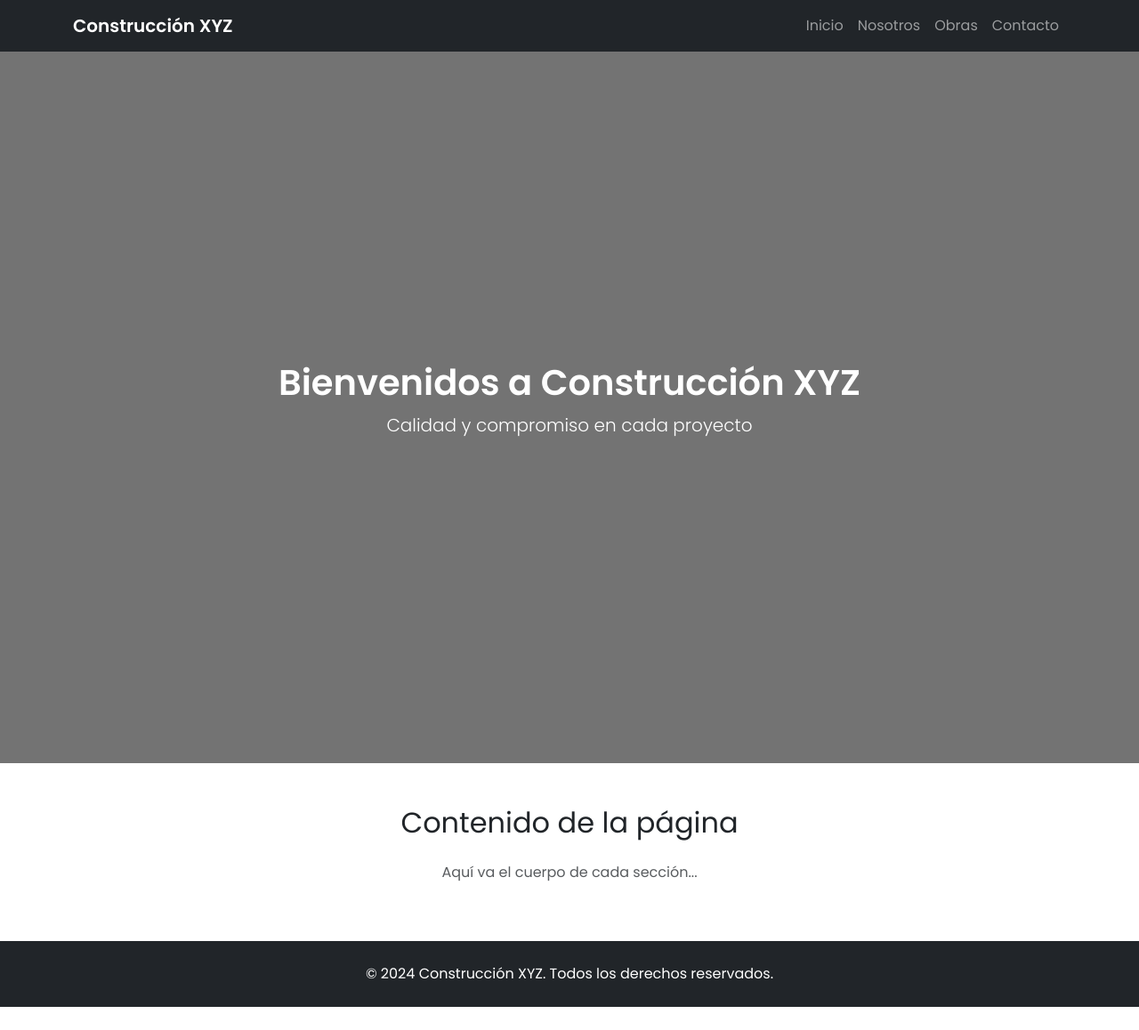
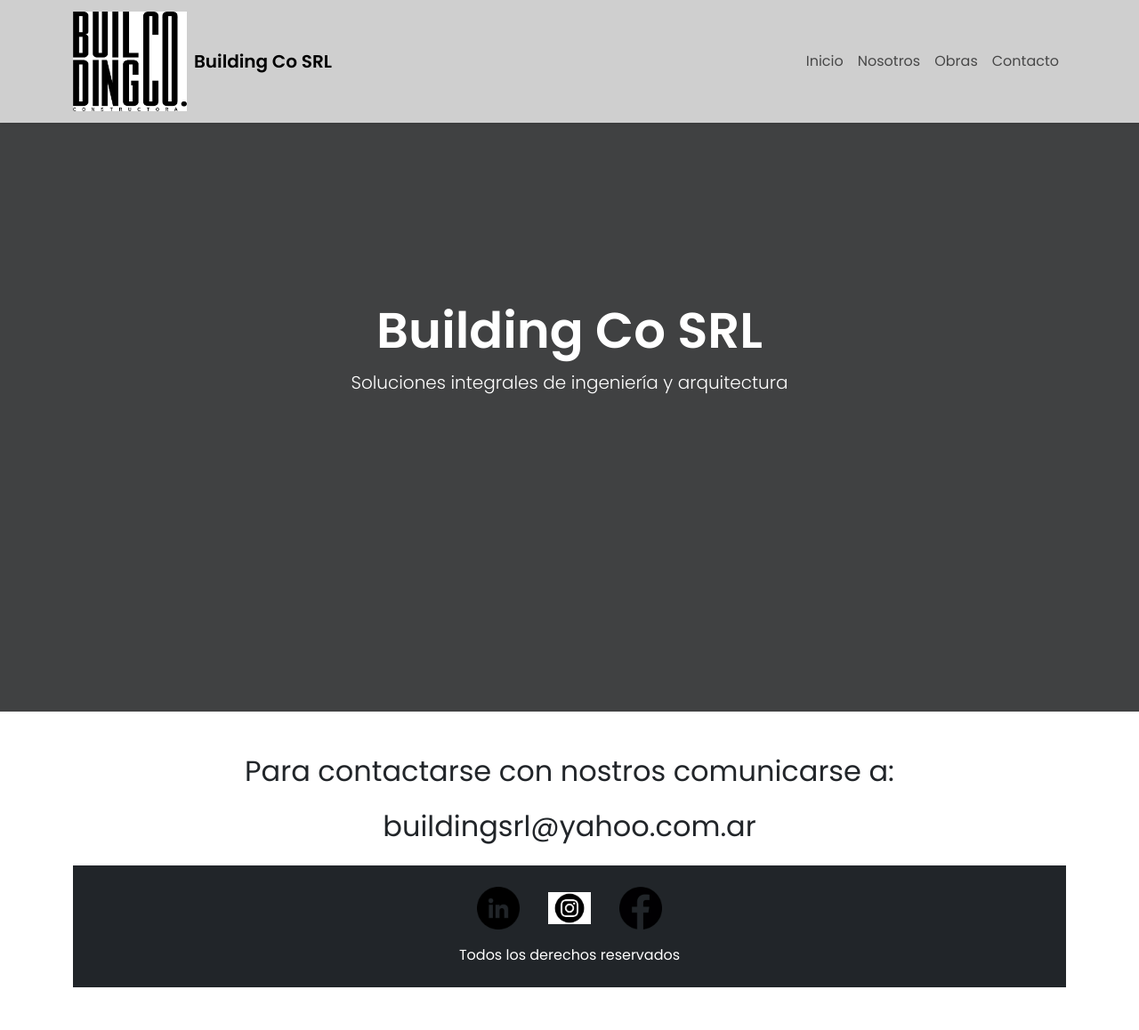
Before and after one commit to nicosilv87/constructora_proyecto, a plain HTML site: page pages/contacto.html in a window 1280 px wide. Shown: the whole page at 89% size. Before the commit the page ends 1132 px from the top, so only its background shows below. Drawn offline with nearby package versions, Linux system fonts and the light colour scheme.

Commit message:
correcciones 3

```diff
--- a/pages/contacto.html
+++ b/pages/contacto.html
@@ -3,61 +3,80 @@
 <head>
   <meta charset="UTF-8">
   <meta name="viewport" content="width=device-width, initial-scale=1.0">
-  <title>Construcción XYZ</title>
+  <title>Building Co SRL</title>
 
 
   <link rel="icon" type="image/png" href="./img/LogoBuilding.jpg">
 
 
-  <link href="https://cdn.jsdelivr.net/npm/bootstrap@5.3.0/dist/css/bootstrap.min.css" rel="stylesheet">
-
-
+  <link rel="preconnect" href="https://fonts.googleapis.com">
+  <link rel="preconnect" href="https://fonts.gstatic.com" crossorigin>
   <link href="https://fonts.googleapis.com/css2?family=Poppins:wght@300;400;600&display=swap" rel="stylesheet">
 
 
-  <link rel="stylesheet" href="../css/style.css">
+  <link href="https://cdn.jsdelivr.net/npm/bootstrap@5.3.3/dist/css/bootstrap.min.css" rel="stylesheet">
+
+
+  <link rel="stylesheet" href="../CSS/style.css">
 </head>
 <body class="d-flex flex-column min-vh-100">
 
-  <nav class="navbar navbar-expand-lg navbar-dark bg-dark">
+  <!-- Header -->
+  <header class="index-header position-relative">
+    <nav class="navbar navbar-expand-lg bg-white bg-opacity-75 fixed-top shadow-sm">
       <div class="container">
-      <a class="navbar-brand fw-bold" href="index.html">Construcción XYZ</a>
-      <button class="navbar-toggler" type="button" data-bs-toggle="collapse" data-bs-target="#navbarNav"
-              aria-controls="navbarNav" aria-expanded="false" aria-label="Toggle navigation">
+        <a class="navbar-brand d-flex align-items-center" href="../index.html">
+          <img class="logotipo me-2" src="../img/LogoBuilding.jpg" alt="logotipo Building Co" height="50">
+          <span class="fw-bold">Building Co SRL</span>
+        </a>
+
+        <button class="navbar-toggler" type="button" data-bs-toggle="collapse" data-bs-target="#menuNav" aria-controls="menuNav" aria-expanded="false" aria-label="Menú">
           <span class="navbar-toggler-icon"></span>
         </button>
-      <div class="collapse navbar-collapse" id="navbarNav">
-        <ul class="navbar-nav ms-auto">
-          <li class="nav-item"><a class="nav-link" href="index.html">Inicio</a></li>
-          <li class="nav-item"><a class="nav-link" href="nosotros.html">Nosotros</a></li>
-          <li class="nav-item"><a class="nav-link" href="obras.html">Obras</a></li>
-          <li class="nav-item"><a class="nav-link" href="contacto.html">Contacto</a></li>
+
+        <div class="collapse navbar-collapse" id="menuNav">
+          <ul class="navbar-nav ms-auto mb-2 mb-lg-0">
+            <li class="nav-item"><a class="nav-link" href="../index.html">Inicio</a></li>
+            <li class="nav-item"><a class="nav-link" href="../pages/nosotros.html">Nosotros</a></li>
+            <li class="nav-item"><a class="nav-link" href="../pages/obras.html">Obras</a></li>
+            <li class="nav-item"><a class="nav-link" href="../pages/contacto.html">Contacto</a></li>
           </ul>
         </div>
       </div>
     </nav>
 
+    <div class="position-absolute top-0 start-0 w-100 h-100 bg-dark opacity-50"></div>
+
     <!-- Header -->
-  <header class="index-header text-white text-center d-flex align-items-center justify-content-center">
-    <div class="overlay"></div>
-    <div class="content position-relative">
-      <h1 class="fw-bold">Bienvenidos a Construcción XYZ</h1>
-      <p class="lead">Calidad y compromiso en cada proyecto</p>
+    <div class="d-flex flex-column justify-content-center align-items-center text-center text-white min-vh-100 position-relative">
+      <h1 class="display-4 fw-bold">Building Co SRL</h1>
+      <p class="lead">Soluciones integrales de ingeniería y arquitectura</p>
     </div>
   </header>
 
   <!-- Main -->
-  <main class="container my-5">
-    <h2 class="text-center mb-4">Contenido de la página</h2>
-    <p class="text-muted text-center">Aquí va el cuerpo de cada sección...</p>
-  </main>
-
+  <main class="container my-5 flex-grow-1">
+    <h2 class="text-center mb-4">Para contactarse con nostros comunicarse a:</h2>
+    <h2 class="text-center mb-4">buildingsrl@yahoo.com.ar</h2>
     <!-- Footer -->
   <footer class="bg-dark text-white text-center py-4 mt-auto">
-    <p class="mb-0">&copy; 2024 Construcción XYZ. Todos los derechos reservados.</p>
+    <div class="container">
+      <div class="d-flex justify-content-center gap-3 mb-3">
+        <a href="https://www.linkedin.com/" target="_blank" rel="noopener">
+          <img class="logo-enlace" src="../img/Linkedin.png" alt="LinkedIn" height="40" loading="lazy">
+        </a>
+        <a href="https://www.instagram.com/" target="_blank" rel="noopener">
+          <img class="logo-enlace" src="../img/instagram.png" alt="Instagram" height="40" loading="lazy">
+        </a>
+        <a href="https://www.facebook.com/" target="_blank" rel="noopener">
+          <img class="logo-enlace" src="../img/facebook.png" alt="Facebook" height="40" loading="lazy">
+        </a>
+      </div>
+      <p class="mb-0">Todos los derechos reservados</p>
+    </div>
   </footer>
 
 
-  <script src="https://cdn.jsdelivr.net/npm/bootstrap@5.3.0/dist/js/bootstrap.bundle.min.js"></script>
+  <script src="https://cdn.jsdelivr.net/npm/bootstrap@5.3.3/dist/js/bootstrap.bundle.min.js"></script>
 </body>
 </html>
```
Also changed, not shown: index.html (+11 -4 lines), pages/nosotros.html (+41 -40 lines). Lines whose indentation alone changed are shown as unchanged.
